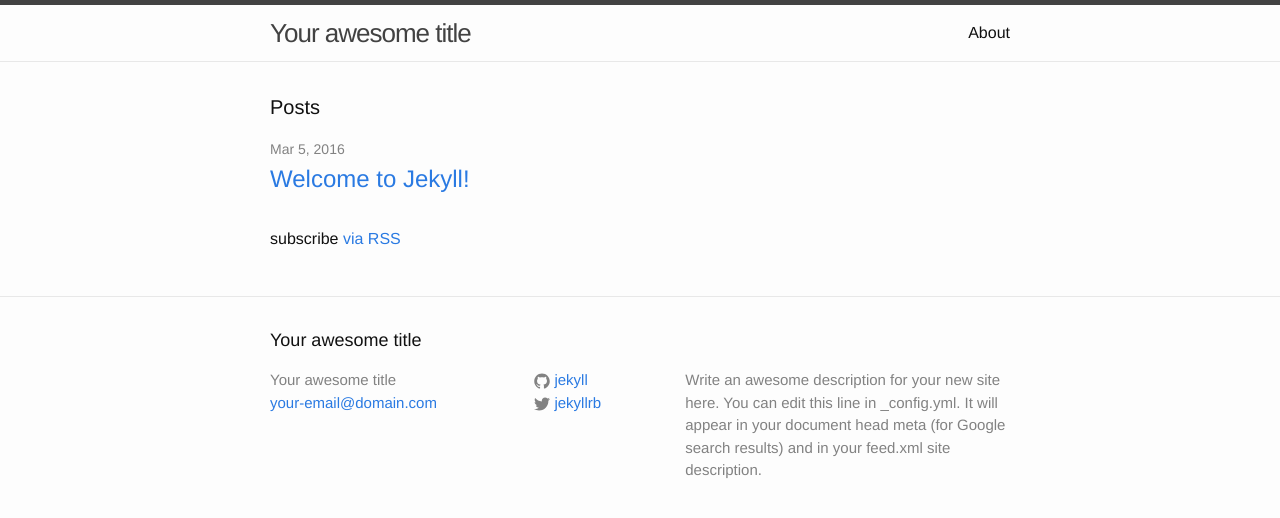
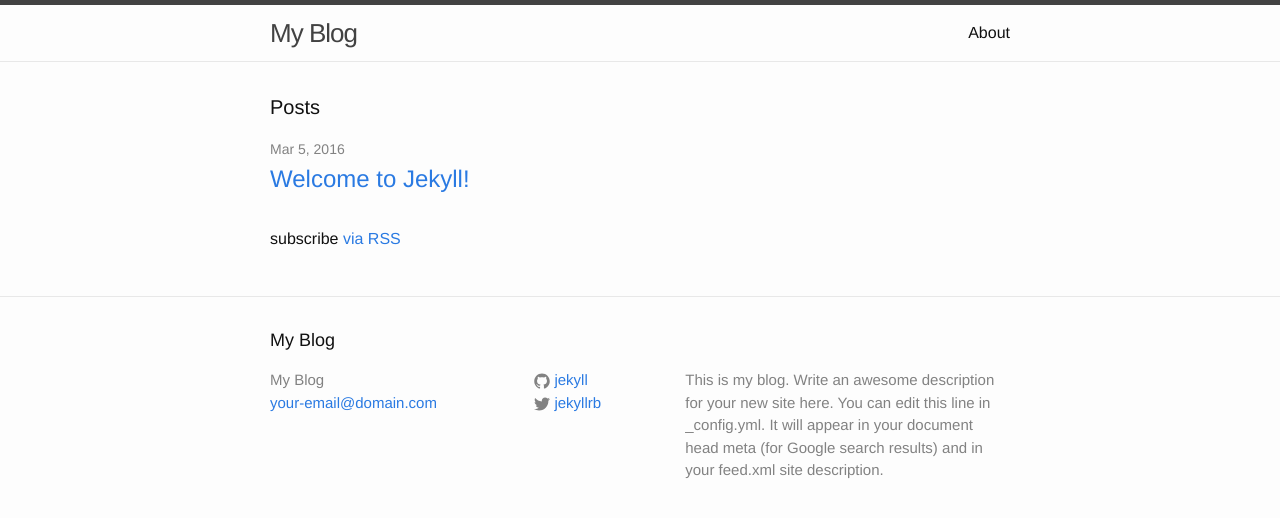
Before and after one commit to ecahill/my-blog, a Jekyll site: the page built from index.html, in a window 1280 px wide. Shown: the top 518 px of the page. Built offline with Jekyll 4.4.1, drawn with Linux system fonts in a browser that asks for light colours.

Commit message:
Update _config.yml

```diff
--- a/_config.yml
+++ b/_config.yml
@@ -6,10 +6,10 @@
 # 'jekyll serve'. If you change this file, please restart the server process.
 
 # Site settings
-title: Your awesome title
+title: My Blog
 email: your-email@domain.com
 description: > # this means to ignore newlines until "baseurl:"
-  Write an awesome description for your new site here. You can edit this
+  This is my blog. Write an awesome description for your new site here. You can edit this
   line in _config.yml. It will appear in your document head meta (for
   Google search results) and in your feed.xml site description.
 baseurl: "" # the subpath of your site, e.g. /blog
```
